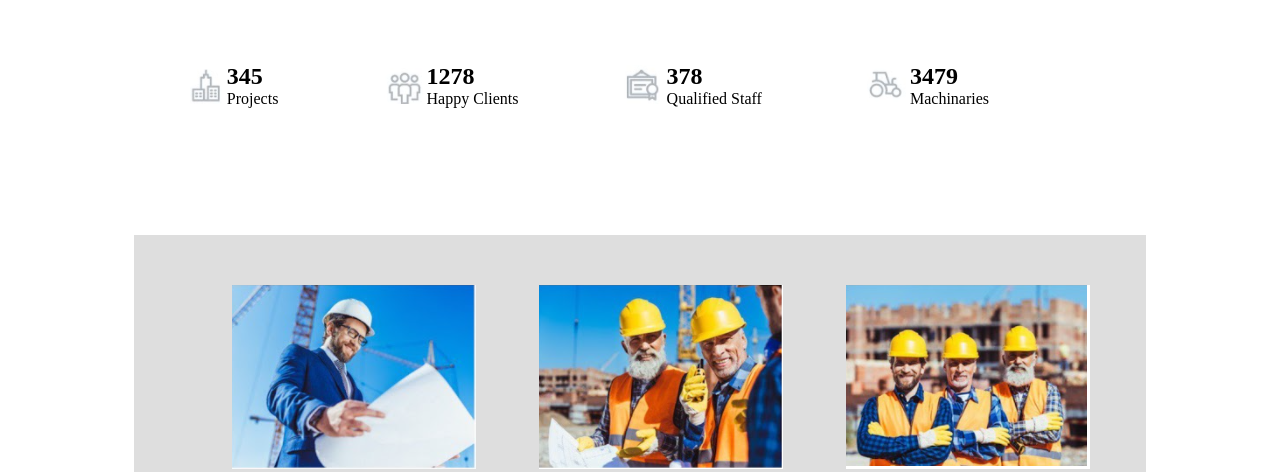
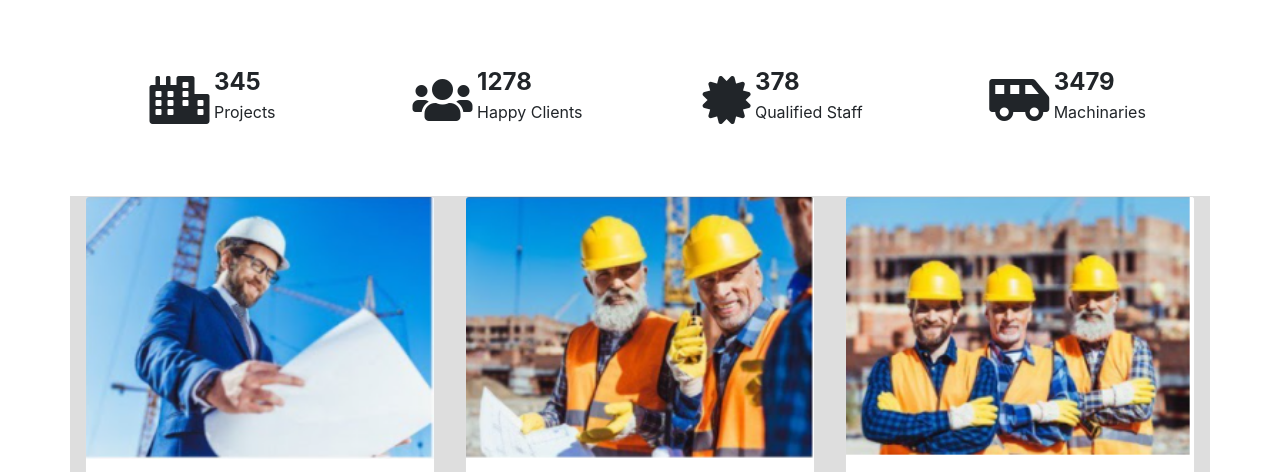
Before and after one commit to BikovIv/praktikum-2020, a plain HTML site: page index.html in a window 1280 px wide. Shown: the top 472 px of the page. Drawn offline with nearby package versions, Linux system fonts and the light colour scheme.

Commit message:
Last Commit

```diff
--- a/index.html
+++ b/index.html
@@ -3,76 +3,82 @@
 <head>
 <title>Page Title</title>
 <link rel="stylesheet" href="styles/style.css">
+<link rel="stylesheet" href="https://stackpath.bootstrapcdn.com/bootstrap/4.3.1/css/bootstrap.min.css" integrity="sha384-ggOyR0iXCbMQv3Xipma34MD+dH/1fQ784/j6cY/iJTQUOhcWr7x9JvoRxT2MZw1T" crossorigin="anonymous">
+<link rel="stylesheet" href="https://pro.fontawesome.com/releases/v5.10.0/css/all.css" integrity="sha384-AYmEC3Yw5cVb3ZcuHtOA93w35dYTsvhLPVnYs9eStHfGJvOvKxVfELGroGkvsg+p" crossorigin="anonymous"/>
 </head>
 <body>
 
-<div class="statistics-container">
-	<div class="statistic-part">
-		<img src="images/img-buildings.png">
+<div class="container">
+	<div class="row">
+		<div class="col-sm">
+			<i class="fas fa-city fa-3x"></i>
 			<div class="labels">
 				<label class="label-numbers">345</label> </br>
 				<label>Projects</label>
 			</div>
 		</div>
 
-	<div class="statistic-part">
-		<img src="images/img-people.png">
+
+		<div class="col-sm">
+			<i class="fas fa-users fa-3x"></i>
 			<div class="labels">
 				<label class="label-numbers">1278</label> </br>
 				<label>Happy Clients</label>
 			</div>
 		</div>
 
-	<div class="statistic-part">
-		<img src="images/img-doc.png">
+		<div class="col-sm">
+			<i class="fas fa-certificate fa-3x"></i>
 			<div class="labels">
 				<label class="label-numbers">378</label> </br>
 				<label>Qualified Staff</label>
 			</div>
 		</div>
 
-	<div class="statistic-part">
-		<img src="images/img-machine.png">
+		<div class="col-sm">
+			<i class="fas fa-shuttle-van fa-3x"></i>
 			<div class="labels">
 				<label class="label-numbers">3479</label> </br>
 				<label>Machinaries</label>
 			</div>
 		</div>
 	</div>
-
-<div class="grid">
-	<div class="grid-part">
-		<img src="images/img-worker.png" class="grid-image">
-		<div class="labels">
-			<h2 class="grid-headings">Construction</h2>
-			<p class="slash">_</p>
-			<p class="grid-text">Lorem ipsum dolor sit amet, consectetur adipiscing elit, sed do eiusmod tempor incididunt ut labore et dolore magna aliqua.</p>
-		</div>
-		<button class="grid-part-button	">Learn More</button>
 </div>
 
-	<div class="grid-part">
-		<img src="images/img-workers.png" class="grid-image">
-		<div class="labels">
-			<h2 class="grid-headings">Adout us</h2>
+<div class="container">
+	<div class="card-deck">
+		<div class="card">
+			<img src="images/img-worker.png" class="card-img-top">
+			<div class="card-body">
+				<h2 class="card-title">Construction</h2>
 				<p class="slash">_</p>
-			<p class="grid-text">Lorem ipsum dolor sit amet, consectetur adipiscing elit, sed do eiusmod tempor incididunt ut labore et dolore magna aliqua.</p>
+				<p class="card-text">Lorem ipsum dolor sit amet, consectetur adipiscing elit, sed do eiusmod tempor incididunt ut labore et dolore magna aliqua.</p>
 			</div>
-		<button class="grid-part-button">Learn More</button>
+			<button class="btn btn-warning">Learn More</button>
 		</div>
 
-	<div class="grid-part">
-		<img src="images/img-team.png" class="grid-image">
-		<div class="labels">
-			<h2 class="grid-headings">Effective teamwork</h2>
+		<div class="card">
+			<img src="images/img-workers.png" class="card-img-top">
+			<div class="card-body">
+				<h2 class="card-title">About us</h2>
 				<p class="slash">_</p>
-			<p class="grid-text">Lorem ipsum dolor sit amet, consectetur adipiscing elit, sed do eiusmod tempor incididunt ut labore et dolore magna aliqua.</p>
+				<p class="card-text">Lorem ipsum dolor sit amet, consectetur adipiscing elit, sed do eiusmod tempor incididunt ut labore et dolore magna aliqua.</p>
 			</div>
-		<button class="grid-part-button">Learn More</button>
+			<button class="btn btn-warning">Learn More</button>
+		</div>
+
+		<div class="card">
+			<img src="images/img-team.png" class="card-img-top">
+			<div class="card-body">
+				<h2 class="card-title">Effective teamwork</h2>
+				<p class="slash">_</p>
+				<p class="card-text">Lorem ipsum dolor sit amet, consectetur adipiscing elit, sed do eiusmod tempor incididunt ut labore et dolore magna aliqua.</p>
+			</div>
+			<button class="btn btn-warning">Learn More</button>
 		</div>
 
 
 	</div>
-
+</div>
 </body>
 </html>
--- a/style.css
+++ /dev/null
@@ -1,7 +0,0 @@
-.statistic-container{
-
-}
-
-.labels{
-
-}s
--- a/styles/style.css
+++ b/styles/style.css
@@ -1,8 +1,25 @@
-.statistics-container{
+
+.row{
 	text-align: center;
+}
+
+.container{
+	margin-bottom: 5%;
 	margin-top: 5%;
-	margin-right: 10%;
-    margin-left: 10%;
+}
+
+.btn-warning{
+	width: 40%;
+}
+
+.card-deck{
+	background-color: #dedede;
+}
+
+
+
+.container-fluid{
+	text-align: center;
 }
 
 .statistic-part{
@@ -18,6 +35,7 @@
 .label-numbers{
 	font-size: 1.5rem;
 	font-weight: bold;
+	display: inline;
 
 }
 
```
Also changed, not shown: package-lock.json (added), 1 other file. Lines whose indentation alone changed are shown as unchanged.
